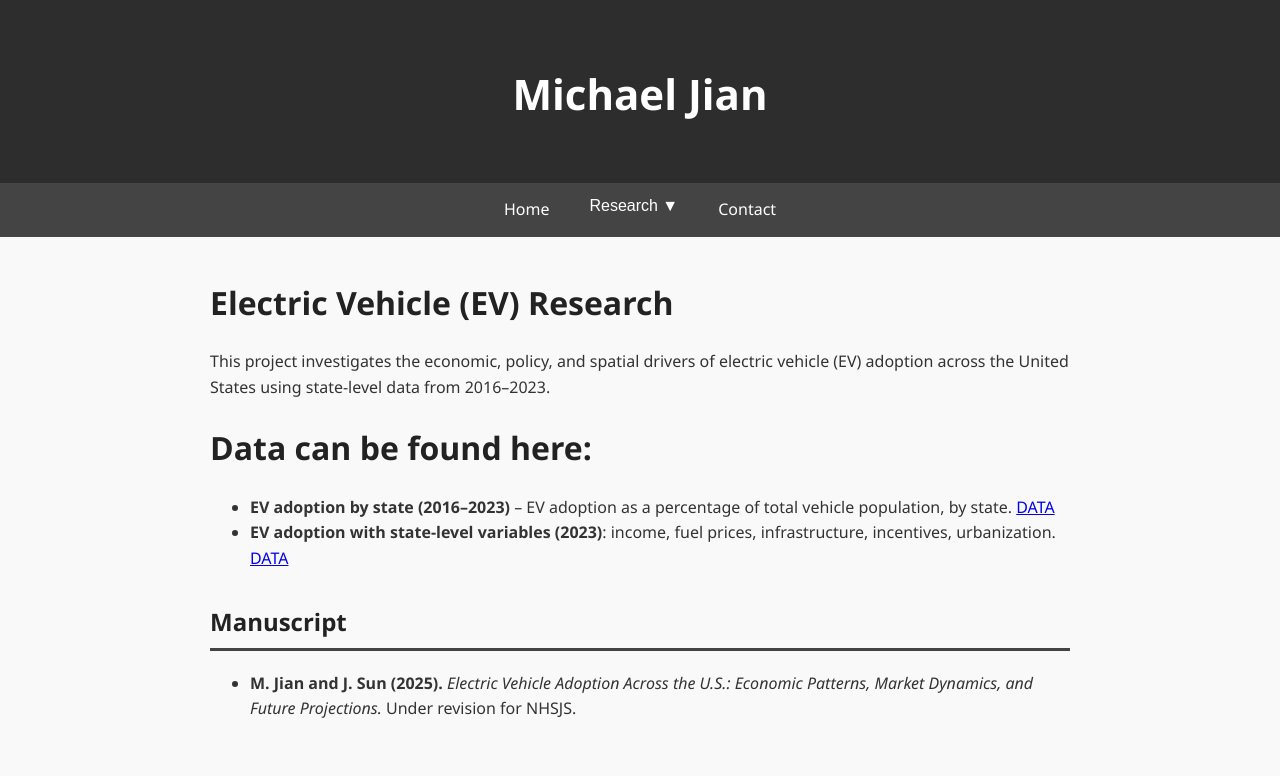
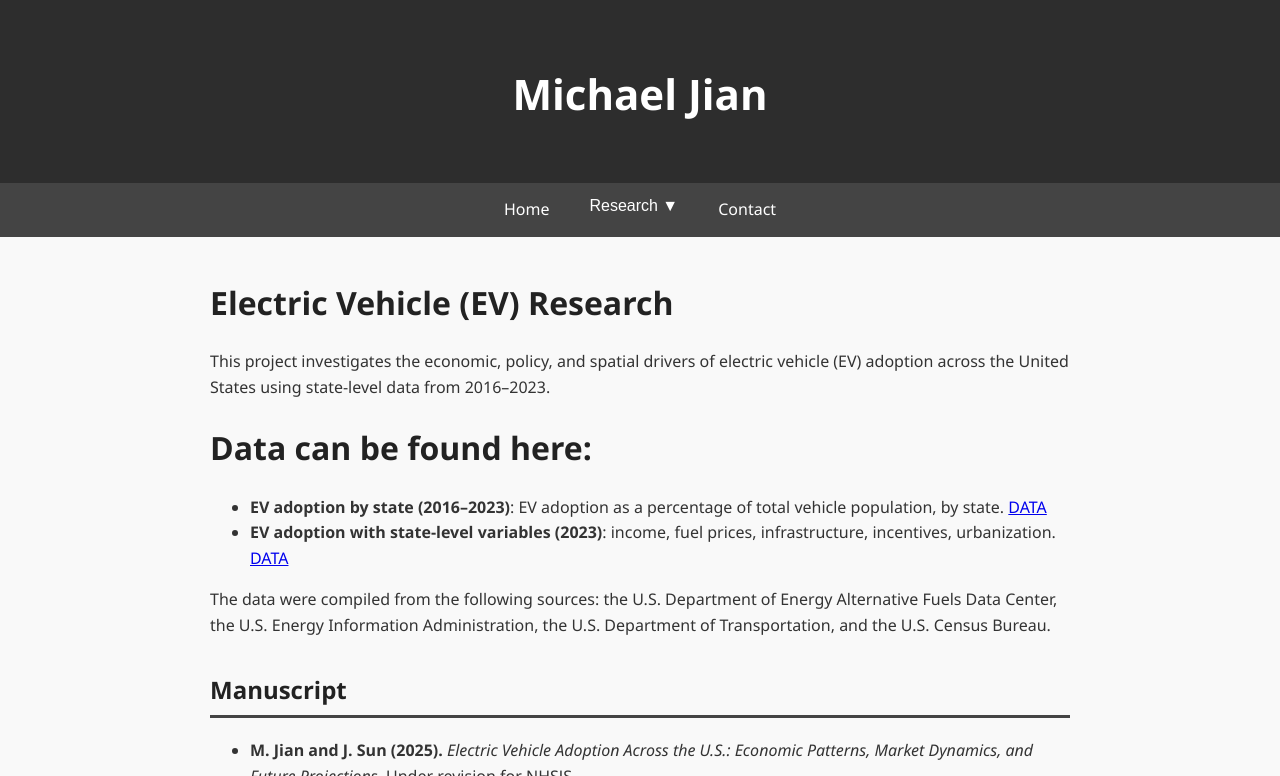
Before and after one commit to mcjian09/mcjian09.github.io, a Jekyll site: the page built from ev.md, in a window 1280 px wide and 900 px high, cut to the strip 0-776 px from the top of the window. Built offline with Jekyll 4.4.1, drawn with Linux system fonts in a browser that asks for light colours.

Commit message:
Improve data section in EV research document
Updated formatting and added source information for data.

```diff
--- a/ev.md
+++ b/ev.md
@@ -7,10 +7,13 @@ permalink: /ev/
 # Electric Vehicle (EV) Research
 
 This project investigates the economic, policy, and spatial drivers of electric vehicle (EV) adoption across the United States using state-level data from 2016–2023.
+
 # Data can be found here:
 
-- **EV adoption by state (2016–2023)** – EV adoption as a percentage of total vehicle population, by state. [DATA](https://github.com/mcjian09/EV-Adoption-Across-United-States/blob/main/data/EV_ADOPTION16-23.csv)
+- **EV adoption by state (2016–2023)**: EV adoption as a percentage of total vehicle population, by state. [DATA](https://github.com/mcjian09/EV-Adoption-Across-United-States/blob/main/data/EV_ADOPTION16-23.csv)
 - **EV adoption with state-level variables (2023)**: income, fuel prices, infrastructure, incentives, urbanization. [DATA](https://github.com/mcjian09/EV-Adoption-Across-United-States/blob/main/data/2023_EV_Data_by_state.csv)
+
+The data were compiled from the following sources: the U.S. Department of Energy Alternative Fuels Data Center, the U.S. Energy Information Administration, the U.S. Department of Transportation, and the U.S. Census Bureau.
 
 ## Manuscript
 
```
